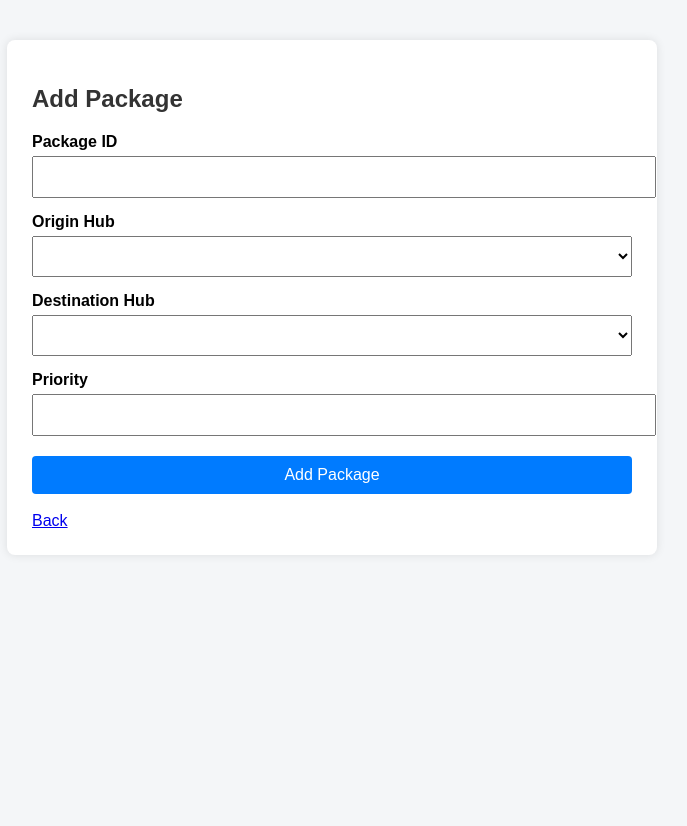
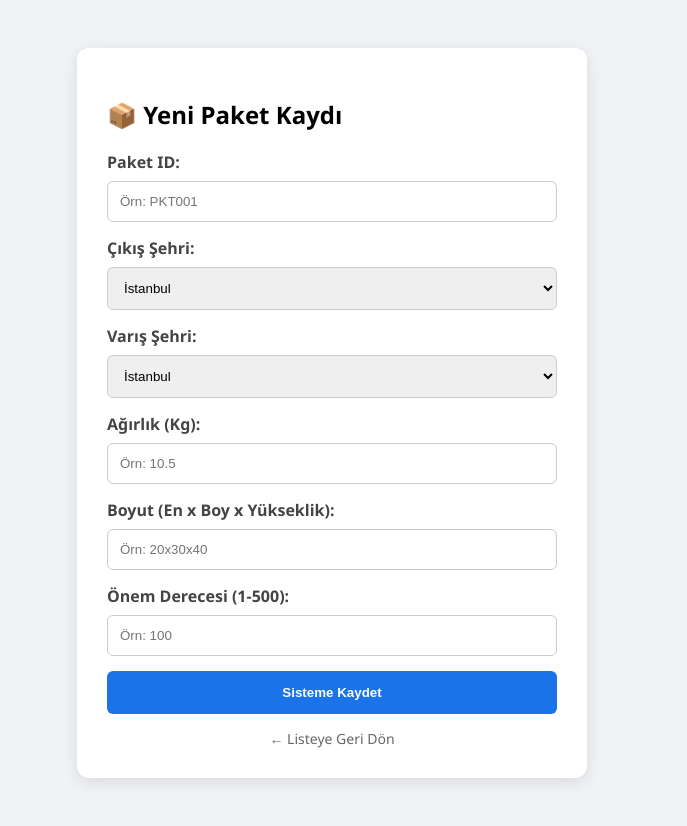
Before and after one commit to egedmrr7/oop_logistics_systems.py, a Flask app: page /add in a window 1280 px wide. Shown: the whole page, without its empty margins (308-995 px from the left). Before the commit the page ends 528 px from the top, so only its background shows below. Run offline with Flask 3, Linux system fonts and the light colour scheme; lists and menus that the app fills with data are empty.

Commit message:
Update add_package.html for Turkish localization

```diff
--- a/logistics_stage3/templates/add_package.html
+++ b/logistics_stage3/templates/add_package.html
@@ -1,41 +1,91 @@
 <!DOCTYPE html>
-<html>
+<html lang="tr">
 <head>
-    <title>Add Package</title>
-    <link rel="stylesheet" href="{{ url_for('static', filename='style.css') }}">
+    <meta charset="UTF-8">
+    <title>Yeni Paket Kaydı</title>
+    <style>
+        body { font-family: 'Segoe UI', sans-serif; background: #f0f2f5; display: flex; justify-content: center; padding: 40px; }
+        .card { background: white; padding: 30px; border-radius: 12px; box-shadow: 0 4px 15px rgba(0,0,0,0.1); width: 450px; }
+        .group { margin-bottom: 15px; }
+        label { display: block; margin-bottom: 8px; font-weight: 600; color: #444; }
+        input, select { width: 100%; padding: 12px; border: 1px solid #ccc; border-radius: 6px; box-sizing: border-box; }
+        .btn { width: 100%; padding: 14px; background: #1a73e8; color: white; border: none; border-radius: 6px; cursor: pointer; font-weight: bold; }
+        .back-link { display: block; text-align: center; margin-top: 15px; color: #666; text-decoration: none; font-size: 14px; }
+    </style>
 </head>
 <body>
-
-<div class="container">
-    <h2>Add Package</h2>
-
-    <form method="post">
-        <label>Package ID</label>
-        <input type="text" name="package_id" required>
-
-        <label>Origin Hub</label>
-        <select name="origin">
-            {% for h in hubs %}
-                <option value="{{ h.hub_id }}">{{ h.name }}</option>
-            {% endfor %}
-        </select>
-
-        <label>Destination Hub</label>
-        <select name="destination">
-            {% for h in hubs %}
-                <option value="{{ h.hub_id }}">{{ h.name }}</option>
-            {% endfor %}
-        </select>
-
-        <label>Priority</label>
-        <input type="number" name="priority" min="0" max="10">
-
-        <button type="submit">Add Package</button>
+<div class="card">
+    <h2>📦 Yeni Paket Kaydı</h2>
+    <form action="/add" method="POST">
+        <div class="group">
+            <label>Paket ID:</label>
+            <input type="text" name="package_id" placeholder="Örn: PKT001" required>
+        </div>
+        <div class="group">
+            <label>Çıkış Şehri:</label>
+            <select name="origin" required>
+                <option value="İstanbul">İstanbul</option>
+                <option value="Ankara">Ankara</option>
+                <option value="İzmir">İzmir</option>
+                <option value="Bursa">Bursa</option>
+                <option value="Sakarya">Sakarya</option>
+                <option value="Çanakkale">Çanakkale</option>
+                <option value="Manisa">Manisa</option>
+                <option value="Erzurum">Erzurum</option>
+                <option value="Kars">Kars</option>
+                <option value="Eskişehir">Eskişehir</option>
+                <option value="Muğla">Muğla</option>
+            </select>
+        </div>
+        <div class="group">
+            <label>Varış Şehri:</label>
+            <select name="destination" required>
+                <option value="İstanbul">İstanbul</option>
+                <option value="Ankara">Ankara</option>
+                <option value="İzmir">İzmir</option>
+                <option value="Bursa">Bursa</option>
+                <option value="Sakarya">Sakarya</option>
+                <option value="Çanakkale">Çanakkale</option>
+                <option value="Manisa">Manisa</option>
+                <option value="Erzurum">Erzurum</option>
+                <option value="Kars">Kars</option>
+                <option value="Eskişehir">Eskişehir</option>
+                <option value="Muğla">Muğla</option>
+            </select>
+        </div>
+        <div class="group">
+            <label>Ağırlık (Kg):</label>
+            <input type="number" name="weight" step="0.1" placeholder="Örn: 10.5" required>
+        </div>
+        <div class="group">
+            <label>Boyut (En x Boy x Yükseklik):</label>
+            <input type="text" id="vol" name="volume" placeholder="Örn: 20x30x40" required maxlength="11">
+        </div>
+        <div class="group">
+            <label>Önem Derecesi (1-500):</label>
+            <input type="number" name="priority" placeholder="Örn: 100" required>
+        </div>
+        <button type="submit" class="btn">Sisteme Kaydet</button>
+        <a href="/" class="back-link">← Listeye Geri Dön</a>
     </form>
-
-    <br>
-    <a href="/">Back</a>
 </div>
 
+<script>
+    // Sayı girdikçe araya otomatik 'x' koyan geliştirilmiş kod
+    document.getElementById('vol').addEventListener('input', function (e) {
+        // Sadece sayıları al
+        let v = e.target.value.replace(/[^0-9]/g, '');
+        let final = "";
+
+        for (let i = 0; i < v.length; i++) {
+            // Her 2 rakamda bir ve en fazla 2 tane 'x' olacak şekilde (20x30x40)
+            if (i > 0 && i % 2 === 0 && (final.match(/x/g) || []).length < 2) {
+                final += "x";
+            }
+            final += v[i];
+        }
+        e.target.value = final;
+    });
+</script>
 </body>
 </html>
```
